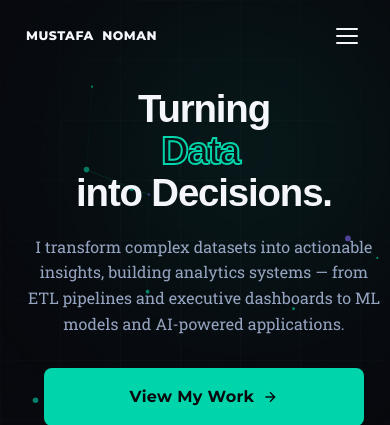
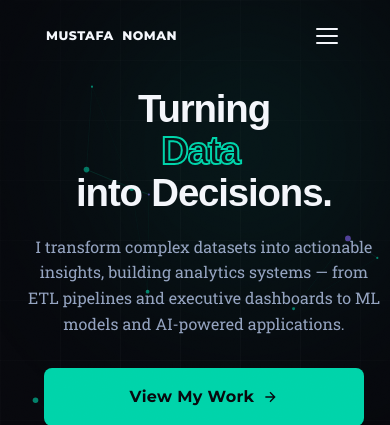
Before and after one commit to mustafanoman128/Website, a Flask app: page / in a window 390 px wide. Shown: the top 425 px of the page. Run offline with Flask 3, Linux system fonts and the light colour scheme; data that the repository does not hold is empty.

Commit message:
Mobile optimization: iOS & Android polish, viewport-fit, touch improvements
- Add viewport-fit=cover for iPhone notch/Dynamic Island support
- Remove tap highlight flash on all interactive elements
- Eliminate 300ms tap delay with touch-action: manipulation
- Reset iOS input/select appearance overrides
- Add :active states for touch devices (replaces :hover)
- Safe area insets for nav and footer on notched iPhones
- Disable long-press callout on portrait and project images
- Enable momentum scrolling on iOS

Co-Authored-By: Claude Sonnet 4.6 <noreply@anthropic.com>

```diff
--- a/static/css/style.css
+++ b/static/css/style.css
@@ -2935,3 +2935,55 @@ h3 { font-weight: 700; }
   .section-label { font-size: 0.65rem; }
   .nav__logo { font-size: 0.78rem; }
 }
+
+/* ─── iOS & Android Polish ───────────────────────────────────── */
+
+/* Remove iOS blue tap flash on all interactive elements */
+a, button, input, select, textarea, [role="button"] {
+  -webkit-tap-highlight-color: transparent;
+}
+
+/* Speed up tap response — removes 300ms delay on touch devices */
+a, button, .btn, .nav__links a, .project-card, .cert-card {
+  touch-action: manipulation;
+}
+
+/* Prevent iOS from auto-styling inputs and selects */
+input, textarea, select {
+  -webkit-appearance: none;
+  appearance: none;
+  border-radius: var(--r-md);
+}
+
+/* Active states for touch (replaces :hover on phones) */
+@media (hover: none) and (pointer: coarse) {
+  .btn:active { opacity: 0.8; transform: scale(0.97); }
+  .project-card:active { border-color: rgba(0,212,170,0.3); }
+  .nav__links a:active { color: var(--teal); }
+  .bio__contact-item:active { color: var(--teal); }
+  .contact-detail:active { opacity: 0.75; }
+}
+
+/* iOS notch / home bar safe areas */
+@supports (padding: env(safe-area-inset-left)) {
+  .nav__inner {
+    padding-left: max(var(--sp-5), env(safe-area-inset-left));
+    padding-right: max(var(--sp-5), env(safe-area-inset-right));
+  }
+  .footer__inner {
+    padding-left: max(var(--sp-6), env(safe-area-inset-left));
+    padding-right: max(var(--sp-6), env(safe-area-inset-right));
+  }
+}
+
+/* Prevent long-press saving/copy on portrait image */
+.bio__portrait-img,
+.hero__frame img,
+.proj-detail__img-wrap img {
+  -webkit-touch-callout: none;
+}
+
+/* Smooth momentum scrolling on iOS */
+html {
+  -webkit-overflow-scrolling: touch;
+}
--- a/templates/base.html
+++ b/templates/base.html
@@ -3,7 +3,7 @@
 
 <head>
   <meta charset="UTF-8" />
-  <meta name="viewport" content="width=device-width, initial-scale=1.0" />
+  <meta name="viewport" content="width=device-width, initial-scale=1.0, viewport-fit=cover" />
   <title>{% block title %}Mustafa Noman — Data Analyst & AI Engineer{% endblock %}</title>
   <meta name="description"
     content="Mustafa Noman — Data Analyst & AI Engineer specializing in Revenue Operations, Business Intelligence, Machine Learning, and AI-powered applications." />
```
